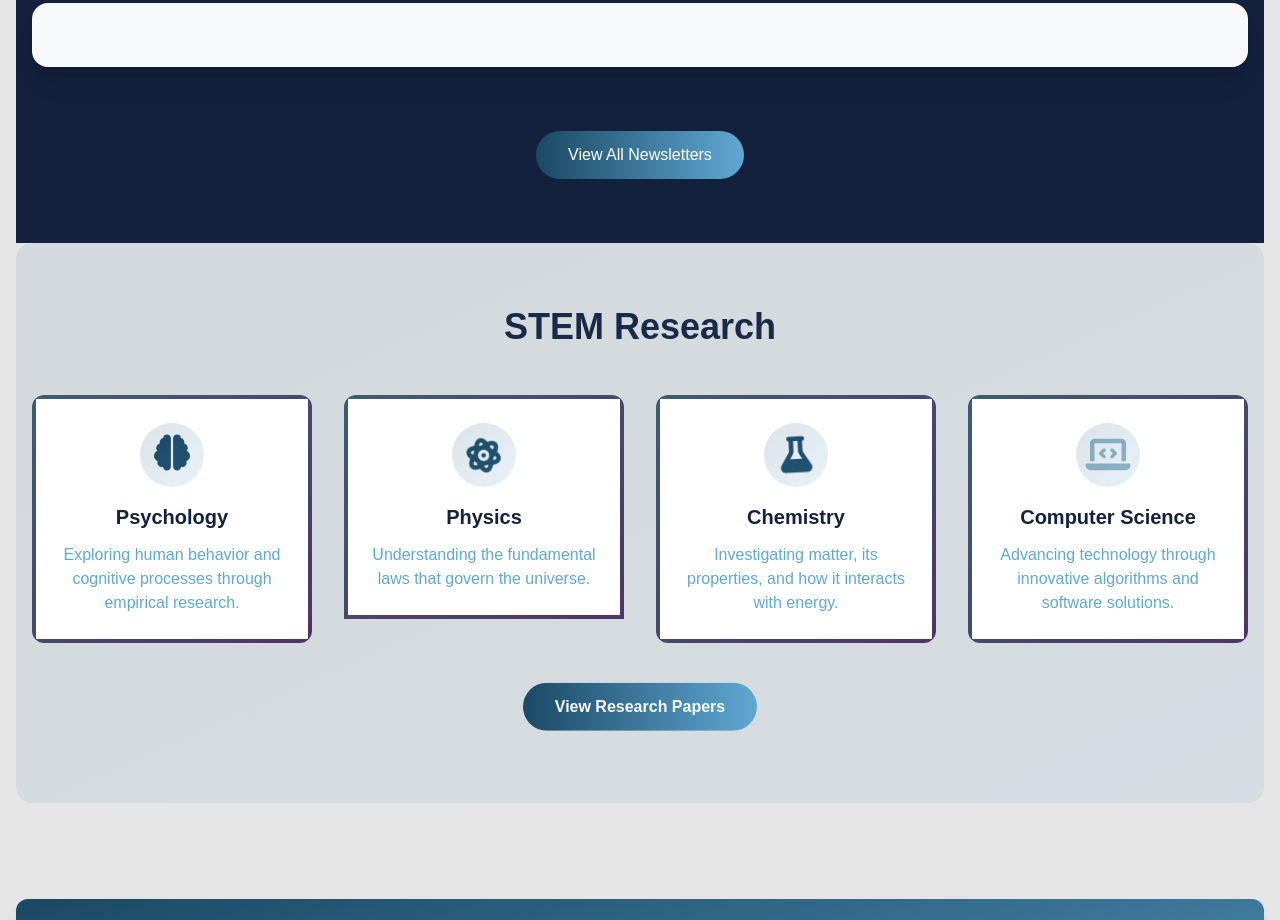
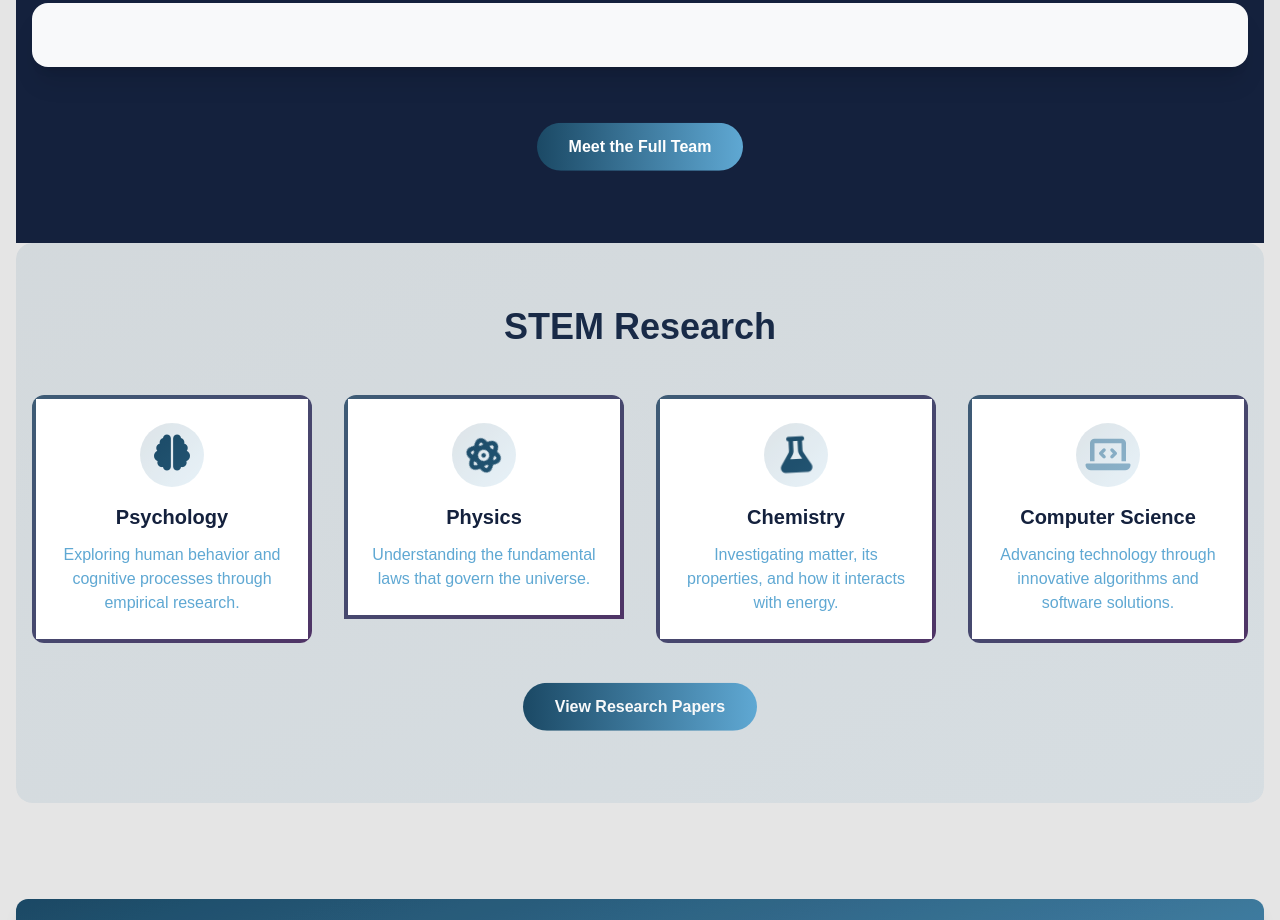
Before and after one commit to Nikit-79/PixelPulse, a plain HTML site: page index.html in a window 1280 px wide. Shown: the part 1300-2220 px from the top of the page. Drawn offline with nearby package versions, Linux system fonts and the light colour scheme.

Commit message:
Update index.html

```diff
--- a/index.html
+++ b/index.html
@@ -257,9 +257,9 @@
           </div>
 
           <!-- All Newsletters -->
-          <div class="text-center mt-8">
-            <a href="newsletters.html" class="inline-block bg-gradient-to-r from-chambray to-silverlake text-white px-8 py-3 rounded-full font-medium hover:transform hover:-translate-y-1 transition duration-300">
-              View All Newsletters
+          <div class="text-center mt-12">
+            <a href="team.html" class="inline-block px-8 py-3 bg-gradient-to-r from-chambray to-silverlake text-white rounded-full font-semibold transform hover:scale-105 transition-transform duration-300 animate-bounce-slow">
+              Meet the Full Team
             </a>
           </div>
 
```
